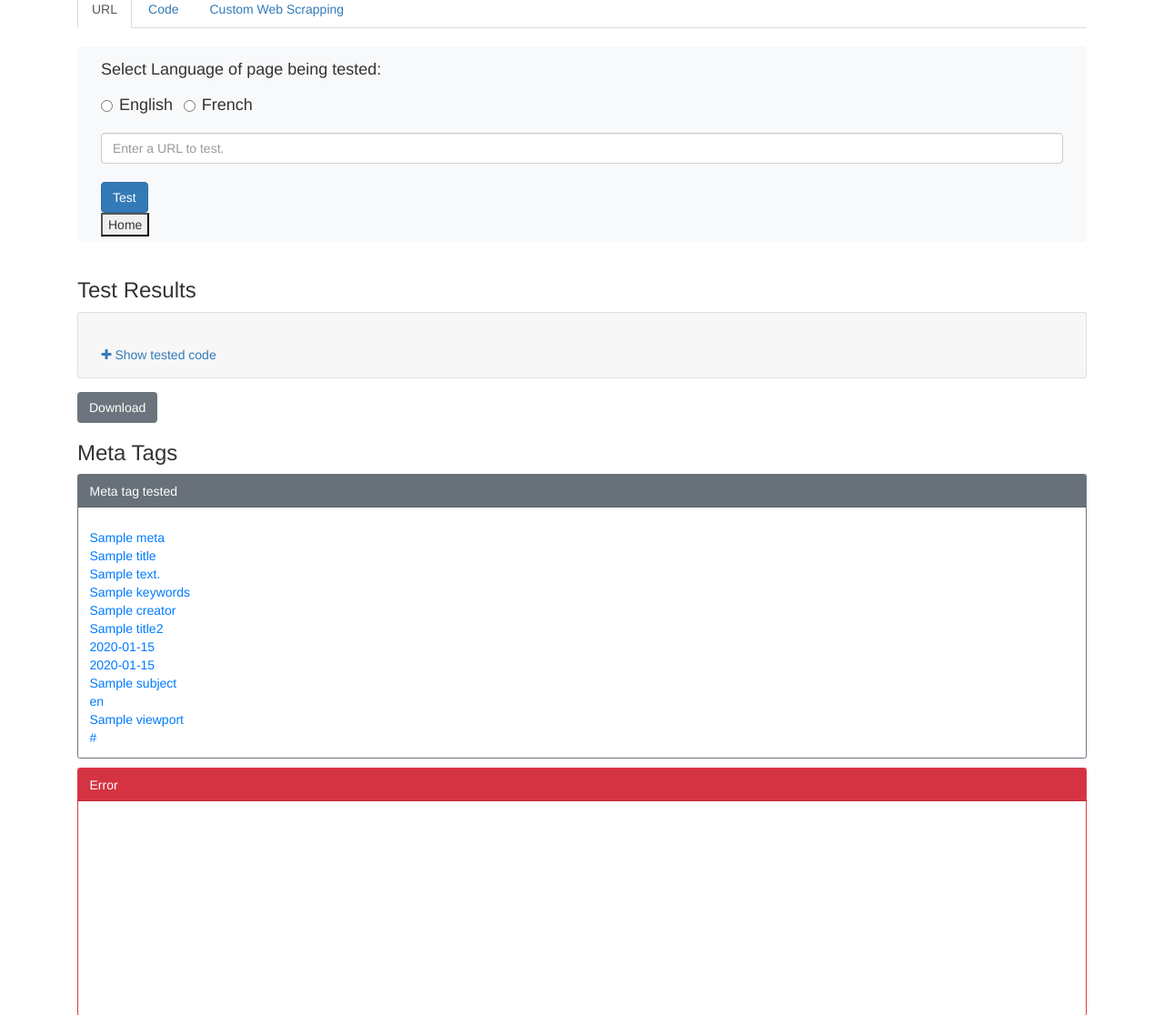
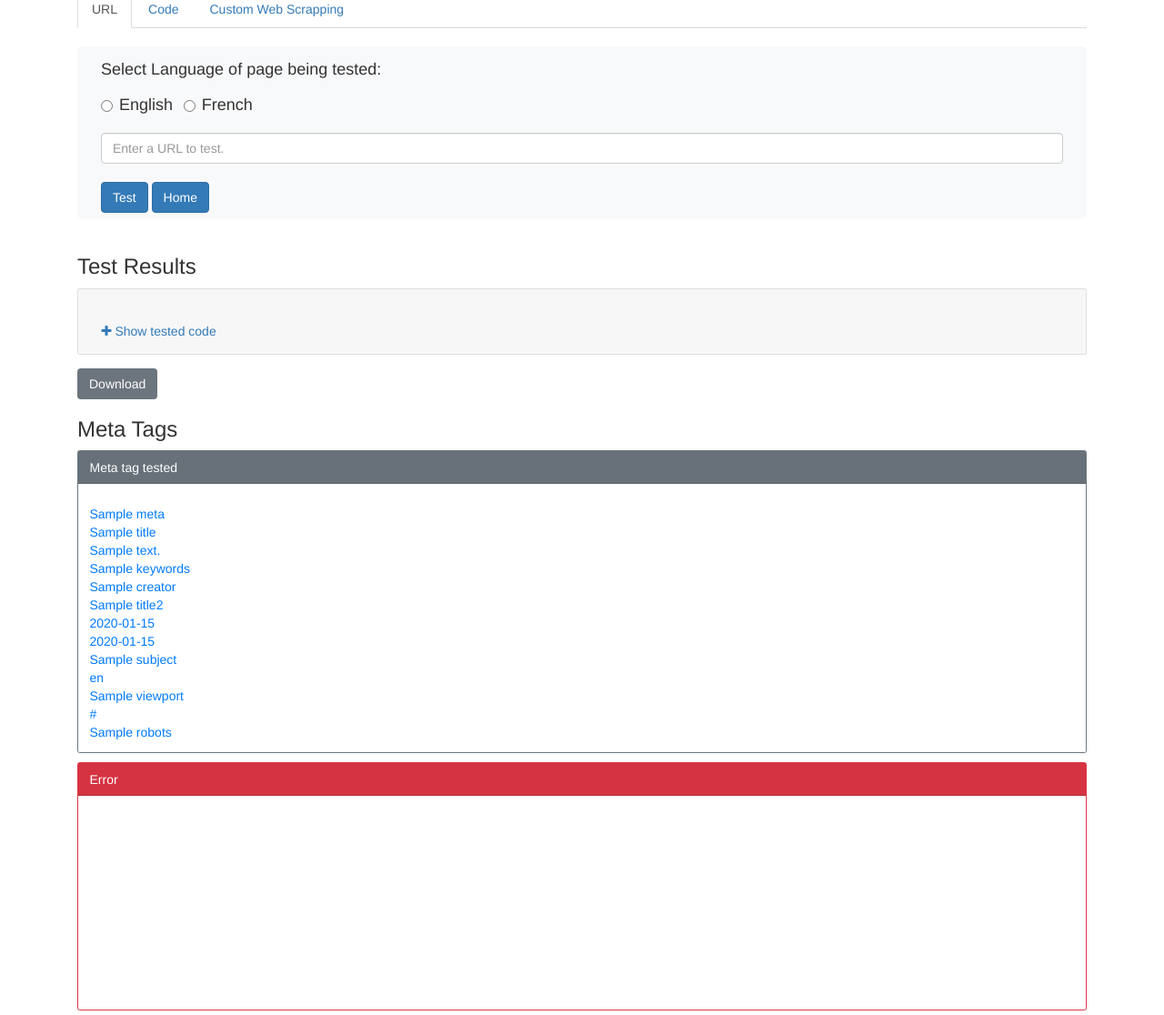
Before and after one commit to Khipro/MetaTagValidator, a Flask app: template templates/scrape.html in a window 1280 px wide. Shown: the part 290-1406 px from the top of the page at 91% size. Run offline with Flask 2, Linux system fonts and the light colour scheme; the template is opened without the code that fills it: most values are stand-ins (such as "Sample title", 1, 10 or a date in 2020); some libraries are stand-ins or nearby versions.

Commit message:
commit on 'master'

```diff
--- a/app.py
+++ b/app.py
@@ -151,8 +151,7 @@ def scrape():
                 formatter=SortAttributes())
             description_bite_remove = description_bite_remove.decode('utf8')
             for tag in content1.find_all('meta', {'name': 'description'}):
-                description = str(tag.sourceline)+". " + \
-                    str(description_bite_remove)
+                description = str(tag.sourceline)+". " +str(description_bite_remove)
                 print(description)
                 error_description = ""
                 print(error_description)
@@ -198,8 +197,7 @@ def scrape():
             for tag in content1.find_all('meta', {'name': 'dcterms.creator'}):
                 if lang == "English":
                     if str(creator_bite_remove) == creator_original_eng:
-                        creator = str(tag.sourceline)+". " + \
-                            str(creator_bite_remove)
+                        creator = str(tag.sourceline)+". " +str(creator_bite_remove)
                         print(creator)
                         error_creator = ""
                         print(error_creator)
@@ -214,8 +212,7 @@ def scrape():
                         print(creator_validation)
                 elif lang == "French":
                     if str(creator_bite_remove) == creator_original_fra:
-                        creator = str(tag.sourceline)+". " + \
-                            str(creator_bite_remove)
+                        creator = str(tag.sourceline)+". " +str(creator_bite_remove)
                         print(creator)
                         error_creator = ""
                         print(error_creator)
@@ -272,8 +269,7 @@ def scrape():
             validating_date_issued = validate(finding_date)
             if validating_date_issued == True:
                 for tag in content1.find_all('meta', {'name': 'dcterms.issued'}):
-                    date_issued = str(tag.sourceline)+". " + \
-                        str(date_issued_bite_remove)
+                    date_issued = str(tag.sourceline)+". " +str(date_issued_bite_remove)
                     print(date_issued)
                     error_dcterms_issued = ""
                     print(error_dcterms_issued)
@@ -312,8 +308,7 @@ def scrape():
             validating_date = validate(finding_date)
             if validating_date == True:
                 for tag in content1.find_all('meta', {'name': 'dcterms.modified'}):
-                    date_modified = str(tag.sourceline) + \
-                        ". "+str(date_modified_bite_remove)
+                    date_modified = str(tag.sourceline) +". "+str(date_modified_bite_remove)
                     print(date_modified)
                     error_dcterms_modified = ""
                     print(error_dcterms_modified)
@@ -362,8 +357,7 @@ def scrape():
             for tag in content1.find_all('meta', {'name': 'dcterms.language'}):
                 if lang == "English":
                     if str(language_bite_remove) == language_original_eng:
-                        language = str(tag.sourceline)+". " + \
-                            str(language_bite_remove)
+                        language = str(tag.sourceline)+". " +str(language_bite_remove)
                         print(language)
                         error_dcterms_language = ""
                         print(error_dcterms_language)
@@ -378,8 +372,7 @@ def scrape():
 
                 elif lang == "French":
                     if str(language_bite_remove) == language_original_fra:
-                        language = str(tag.sourceline)+". " + \
-                            str(language_bite_remove)
+                        language = str(tag.sourceline)+". " +str(language_bite_remove)
                         print(language)
                         error_dcterms_language = ""
                         print(error_dcterms_language)
@@ -436,8 +429,7 @@ def scrape():
             url_canonical_bite_remove = url_canonical_bite_remove.decode(
                 'utf8')
             for tag in content1.find_all('link', {'rel': 'canonical'}):
-                url_canonical = str(tag.sourceline)+". " + \
-                    str(url_canonical_bite_remove)
+                url_canonical = str(tag.sourceline)+". " +str(url_canonical_bite_remove)
                 print(url_canonical)
                 error_canonical = ""
                 print(error_canonical)
@@ -447,6 +439,35 @@ def scrape():
             error_canonical = """No canonical tag found. Dynamic pages and high profile pages require a canonical tag. Please contact the Search Solutions Unit (SSU) to ensure the tags and values are appropriate for your page."""
             print(error_canonical)
 
+        # Search For Robots tag
+        # Finding within the script
+        # Adding line number and formatting it
+
+        robots_pre = content.find('meta', {'name': 'robots'})
+        if robots_pre != None:
+            robots_bite_remove = robots_pre.encode(
+                formatter=SortAttributes())
+            robots_bite_remove = robots_bite_remove.decode('utf8')
+            for tag in content1.find_all('meta', {'name': 'robots'}):
+                robots = str(tag.sourceline)+". " +str(robots_bite_remove)
+                print(robots)
+                error_robots = ""
+                print(error_robots)
+                robots_validation = "Yes01"
+                print(robots_validation)
+        else:
+            robots = ""
+            print(robots)
+            robots_validation = ""
+            print(robots_validation)
+            error_robots = """Required meta tag [ robots ] is missing. Please review your code."""
+            print(error_robots)
+
+
+
+        ##########################################
+        # ADOBE
+        ##########################################
         # Searching 1st Adobe tag
         # validating it.
         service_pre = content.find('meta', {'property': 'dcterms:service'})
@@ -551,8 +572,7 @@ def scrape():
                 adobe_end_tag = (adobe[x])
                 adobe_original = """<script type="text/javascript">_satellite.pageBottom();</script>"""
                 if str(adobe_end_tag) == adobe_original:
-                    adobe_end_tag = str(tag.sourceline) + \
-                        ". " + str(adobe_end_tag)
+                    adobe_end_tag = str(tag.sourceline) +". " + str(adobe_end_tag)
                     print(adobe_end_tag)
                     error_adobe_end_tag = ""
                     print(error_adobe_end_tag)
@@ -584,7 +604,7 @@ def scrape():
                 list_pre = []
                 final_string = []
                 for i, line in enumerate(f, start=1):
-                    first_list = '{}  {}'.format(i, line.strip())
+                    first_list = '{}.  {}'.format(i, line.strip())
                     list_pre.append(first_list)
 
                 final_string = '\n'.join(list_pre)
@@ -726,6 +746,7 @@ def scrape():
                                language=language,
                                viewport=viewport,
                                urlcanonical=url_canonical,
+                               robots=robots,
                                service=service,
                                accessrights=access_rights,
                                adobescript=adobe_third,
@@ -762,6 +783,7 @@ def scrape():
                                error_dcterms_language=error_dcterms_language,
                                error_viewport=error_viewport,
                                error_canonical=error_canonical,
+                               error_robots=error_robots,
                                error_service=error_service,
                                error_accessRights=error_accessRights,
                                error_adobe_third=error_adobe_third,
--- a/templates/includes/_navbar.html
+++ b/templates/includes/_navbar.html
@@ -87,9 +87,9 @@
                   </div>
                   <input class="form-control mr-sm-2" type="text" placeholder="Enter a URL to test." name="url"><br>
                   <button class="btn btn-primary my-2 my-sm-0" type="submit">Test</button>
+                  <button class="btn btn-primary my-2 my-sm-0 " onclick="location.href='http://127.0.0.1:5000/'" type="button">
+                    Home</button>
                 </form>
-                <button onclick="location.href='http://127.0.0.1:5000/'" type="button">
-                  Home</button>
               </div>
             </nav>
           </div>
@@ -119,9 +119,9 @@
                     <br>
                   <button class="btn btn-primary my-2 my-sm-0" onclick="$('#loading').show();" type="submit">Test
                     Code</button>
+                    <button class="btn btn-primary my-2 my-sm-0 " onclick="location.href='http://127.0.0.1:5000/'" type="button">
+                      Home</button>
                 </form>
-                <button onclick="location.href='http://127.0.0.1:5000/'" type="button">
-                  Home</button>
                 <div class="loader" id="loading" style="display:none;"><img src="loading.gif" alt="" /></div>
               </div>
             </nav>
--- a/templates/scrape.html
+++ b/templates/scrape.html
@@ -153,7 +153,8 @@ old_STCprice ==""
       {{subject}}<br>
       {{language}}<br>
       {{viewport}}<br>
-      {{urlcanonical}}
+      {{urlcanonical}}<br>
+      {{robots}}
     </p>
   </div>
 </div>
@@ -257,7 +258,7 @@ old_STCprice ==""
       <h5 class="card-title">For assistance regarding meta tags or search, please email the Search Solutions Unit (SSU) at (statcan.diss-searchsolutionsunit-diff-sous-sectiondessolutionsderechercheweb.statcan@canada.ca).
       </h5>
       <p class="card-text">
-        {{error_viewport}}<br>
+        {{error_viewport}}<br>{{error_robots}}<br>
       </p>
     </div>
   </div>
```
